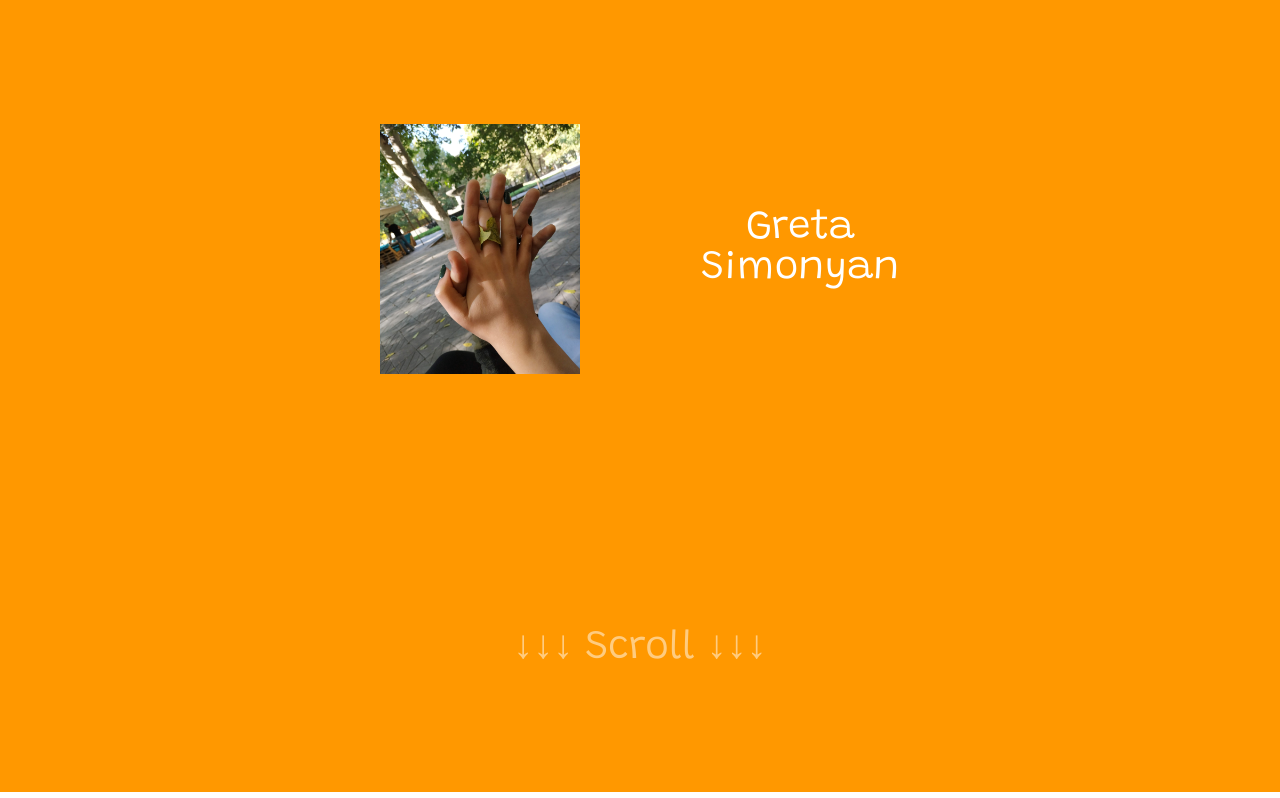
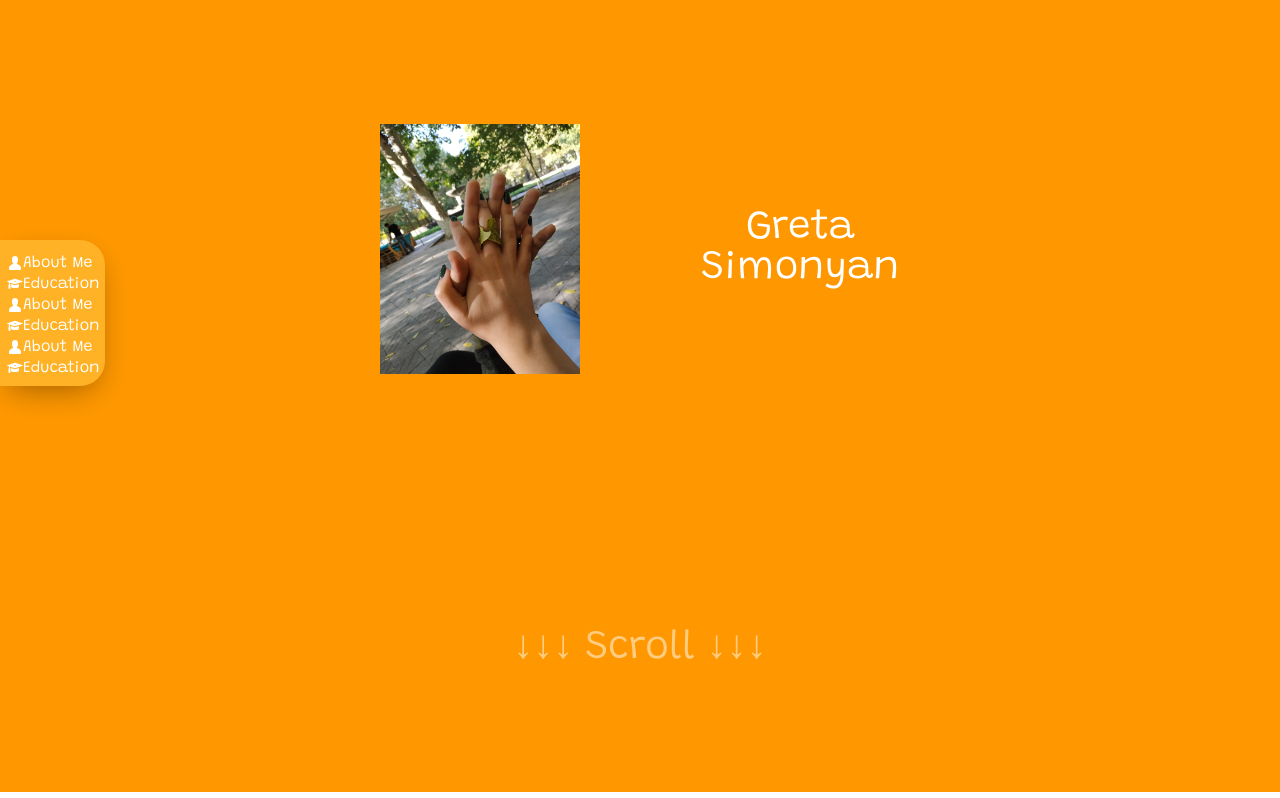
Before and after one commit to GretaSS/portfolio, a React app: page / in a window 1280 px wide. Shown: the top 798 px of the page. Built offline with nearby package versions, Linux system fonts and the light colour scheme.

Commit message:
add menu position

```diff
--- a/src/components/Menu/index.js
+++ b/src/components/Menu/index.js
@@ -3,7 +3,6 @@ import {View, Text} from "../../styled";
 // import styled, { keyframes } from "styled-components";
 import {GoPerson} from "react-icons/go"; //about me
 import {GoMortarBoard} from "react-icons/go"; //education
-
 
 // const scr = keyframes`
 //     to{
@@ -19,14 +18,41 @@ import {GoMortarBoard} from "react-icons/go"; //education
 
 function Menu(){
     return(
-        <View flex justC='space-around' alignI='center' bgColor='#ff9800'>
-            <View flex fD='column' justC='space-around' alignI='center' >
+        <View flex
+            fD='column'
+            bgColor='#ffb226'
+            pos='fixed'
+            z='99'
+            p='10px 5px'
+            boxSh='0px 11px 32px -9px rgba(0, 0, 0, 0.4)'
+            bRad='0px 25px 25px 0px'
+            top='30%'
+            c='white'
+        >
+            <View flex alignI='center' p='5px 0px 0px 2px'>
                 <GoPerson/>
-                <View flex fD='column' alignI='center'>
-                    About Me
-                </View>
+                <Text>About Me</Text>
             </View>
-
+            <View flex alignI='center' p='5px 0px 0px 2px'>
+                <GoMortarBoard/>
+                <Text>Education</Text>
+            </View>
+            <View flex alignI='center' p='5px 0px 0px 2px'>
+                <GoPerson/>
+                <Text>About Me</Text>
+            </View>
+            <View flex alignI='center' p='5px 0px 0px 2px'>
+                <GoMortarBoard/>
+                <Text>Education</Text>
+            </View>
+            <View flex alignI='center' p='5px 0px 0px 2px'>
+                <GoPerson/>
+                <Text>About Me</Text>
+            </View>
+            <View flex alignI='center' p='5px 0px 0px 2px'>
+                <GoMortarBoard/>
+                <Text>Education</Text>
+            </View>
         </View>
     )
 }
--- a/src/pages/Home/index.js
+++ b/src/pages/Home/index.js
@@ -12,11 +12,13 @@ import React from "react";
 import FrontList from '../../components/FrontList';
 import About from '../../components/About';
 import Contacts from '../../components/Contacts';
+import Menu from '../../components/Menu';
 
 function Home (){
     return(
         <>
             {/* <Letter/> */}
+            <Menu/>
             <FrontList/>
             <About/>
             <Contacts/>
```
